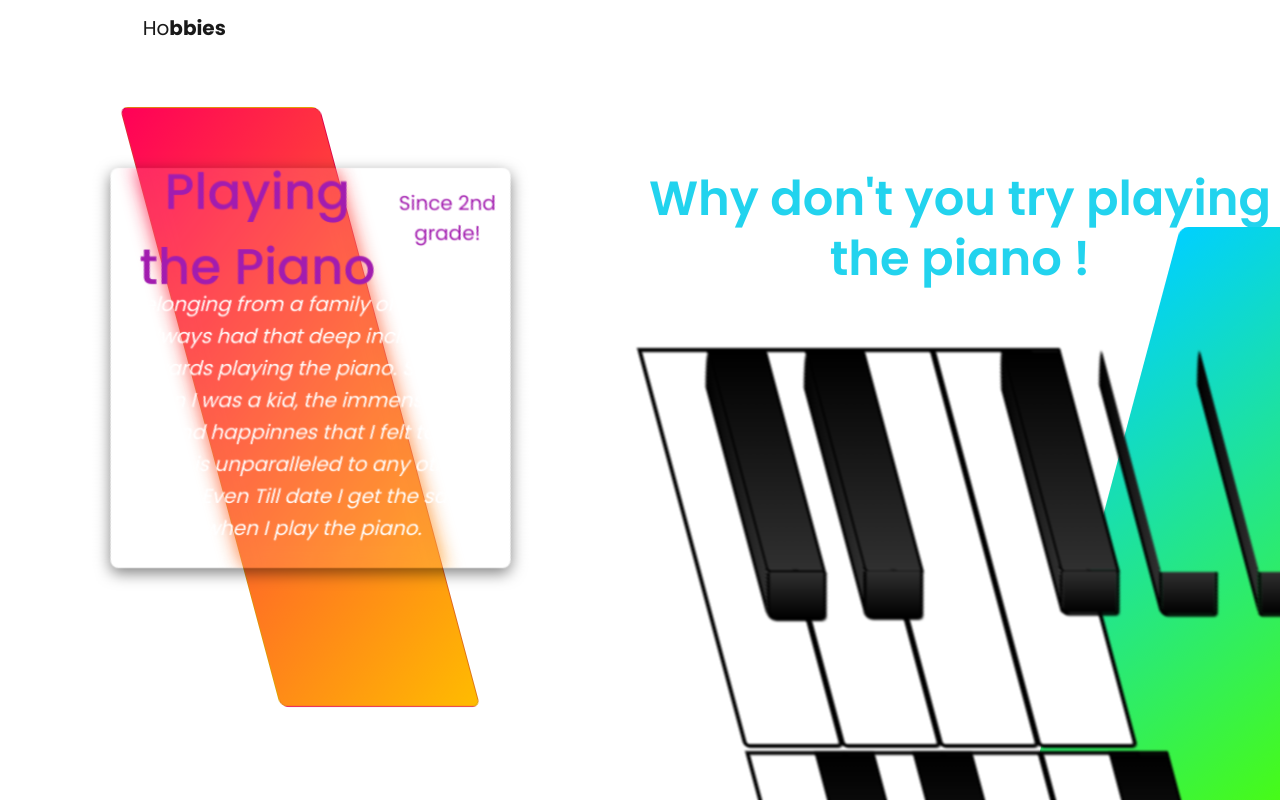
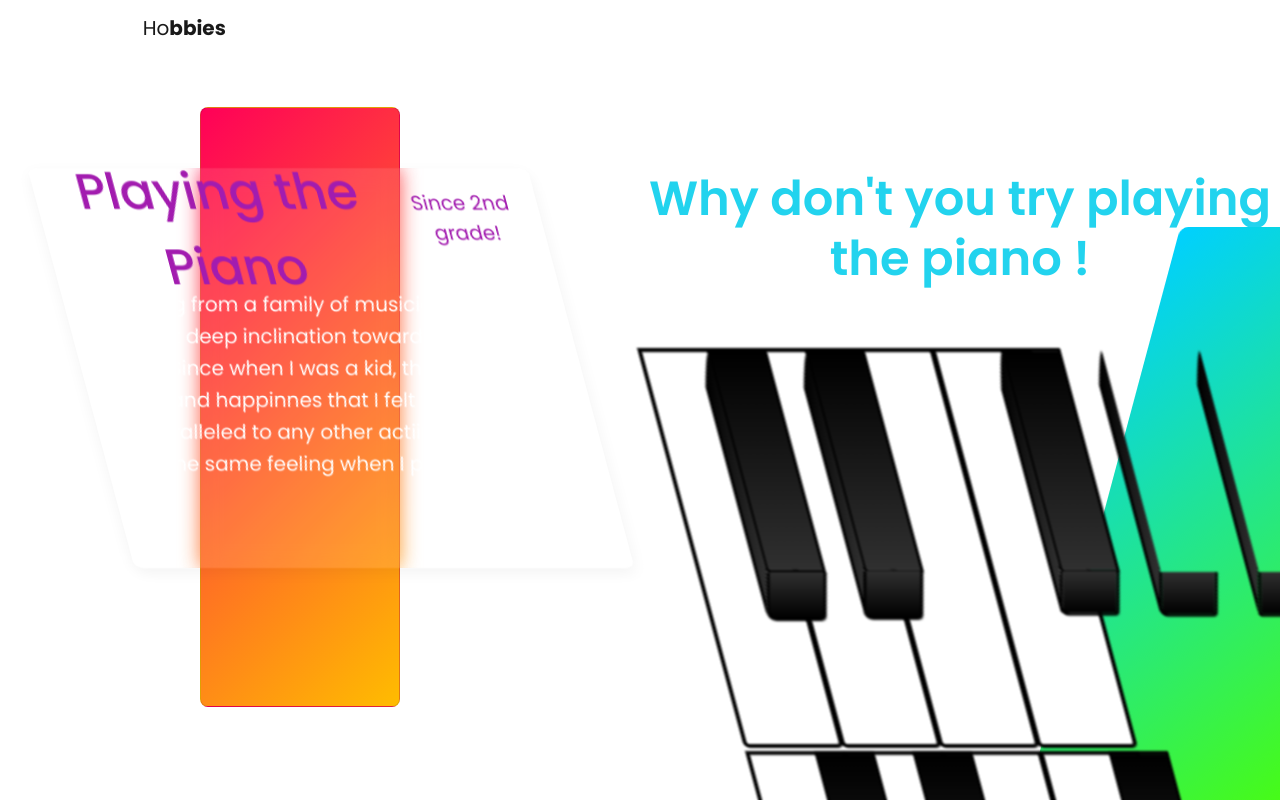
Before and after one commit to atharva0300/Hackbytes-2022, a React (Create React App) app in the folder client/: page /music in a window 1280 px wide. Shown: the top 800 px of the page. Built offline with nearby package versions, Linux system fonts and the light colour scheme; the HTML template or start-up script is replaced by a standard one.

Commit message:
styling errors fixed in Music

```diff
--- a/client/src/Components/Music/TimeLine1.js
+++ b/client/src/Components/Music/TimeLine1.js
@@ -258,7 +258,7 @@ function TimeLine1() {
   return (
     <div className='Timeline1 w-screen h-screen flex flex-row justify-between'>
           <div className='card mt-24'>
-            <div className='wrapper'>
+            <div className='wrapper2'>
               <div className='content'>
                 <span className='heading text-fuchsia-700'>Playing the Piano</span>
                 <span className='date text-fuchsia-700'>Since 2nd grade!</span>
--- a/client/src/Components/Music/timeLineStyles.css
+++ b/client/src/Components/Music/timeLineStyles.css
@@ -7,7 +7,7 @@
     height : 600px;
     position: relative;
     margin-left : 200px;
-    transform: skewX(15deg);
+    transform: skewX(0deg);
     border-radius: 8px;
     align-self: center;
     background: linear-gradient(315deg , #ffbc00 ,#ff0058);
@@ -38,14 +38,14 @@
     background: linear-gradient(315deg , #ffbc00 ,#ff0058);
 }
 
-.wrapper{
+.wrapper2{
+    transform: skewX(-15deg);
     position : absolute;
     height : 400px;
     width : 400px;
     top : 60px;
     left : -80px;
     border-radius: 8px;
-    transform: skewX(-15deg);
     background: rgba(255 , 255 , 255 , 0.1);
     backdrop-filter: blur(10px);
     box-shadow: 0 5px 15px rgba(0,0,0,0.5);
@@ -53,7 +53,7 @@
     transition : 1s;
 }
 
-.wrapper:hover{
+.wrapper2:hover{
     height : 500px;
     width : 400px;
     transform: skewX(0deg);
```
